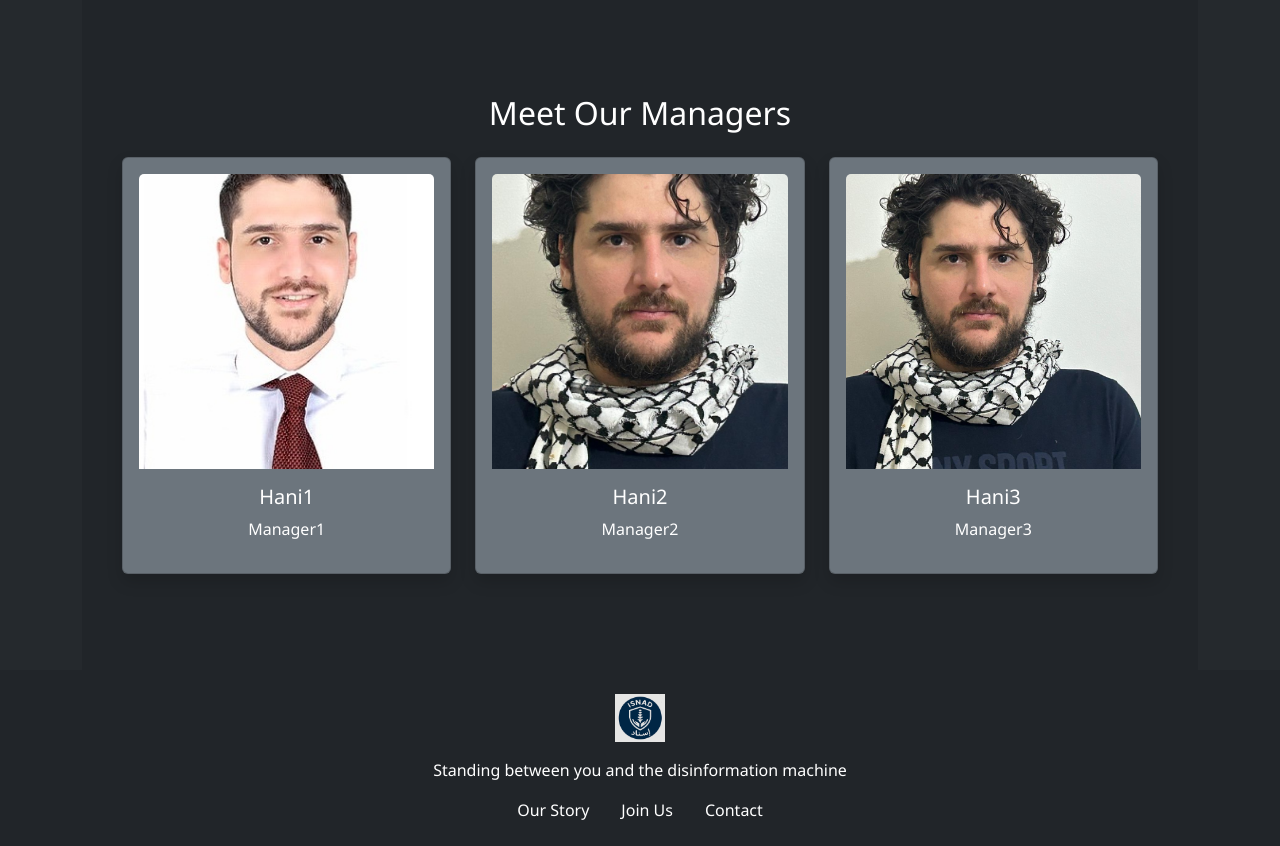
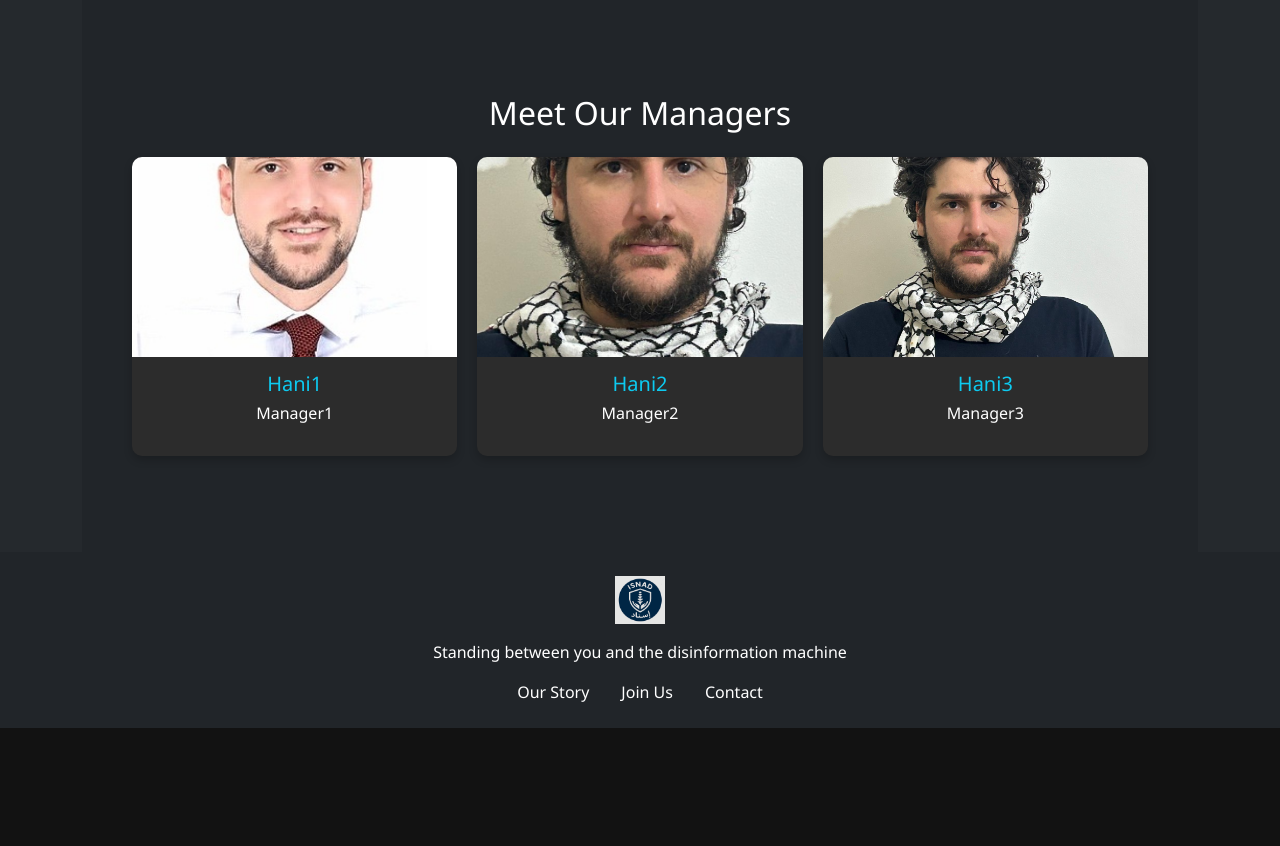
Before and after one commit to haniabukhaitcode/IsnadQuickWebsite, a React (Create React App) app in the folder frontend/: page /about in a window 1280 px wide. Shown: the part 1204-2050 px from the top of the page. After the commit the page ends 1932 px from the top, so only its background shows below. Built offline with nearby package versions, Linux system fonts and the light colour scheme; no server answers.

Commit message:
design fix5

```diff
--- a/frontend/src/pages/About.css
+++ b/frontend/src/pages/About.css
@@ -1,26 +1,52 @@
-/* Managers Section */
+/* Managers Section - Guaranteed Working Solution */
+.manager-grid {
+  display: grid;
+  grid-template-columns: repeat(auto-fit, minmax(280px, 1fr));
+  gap: 20px;
+  padding: 0 10px;
+}
+
 .manager-card {
-  transition: transform 0.3s ease, box-shadow 0.3s ease;
+  background: #2c2c2c;
+  border-radius: 10px;
+  overflow: hidden;
+  box-shadow: 0 4px 8px rgba(0,0,0,0.2);
+  transition: transform 0.3s ease;
 }
 
 .manager-card:hover {
   transform: translateY(-5px);
-  box-shadow: 0 10px 20px rgba(0, 0, 0, 0.2) !important;
 }
 
-/* Ensure consistent card heights */
-.card {
-  display: flex;
-  flex-direction: column;
+.card-image {
+  width: 100%;
+  height: 200px;
+  overflow: hidden;
+}
+.manager-grid {
+  display: grid !important;
+}
+.card-image img {
+  width: 100%;
+  height: 100%;
+  object-fit: cover;
+  display: block;
 }
 
-.card-body {
-  flex-grow: 1;
+.card-content {
+  padding: 15px;
+  text-align: center;
+  color: white;
 }
 
-/* For very small screens (optional) */
+.card-content h5 {
+  margin-bottom: 5px;
+  color: #0dcaf0;
+}
+
+/* For very small screens */
 @media (max-width: 400px) {
-  .row-cols-sm-2 {
-    grid-template-columns: repeat(2, 1fr) !important;
+  .manager-grid {
+    grid-template-columns: 1fr;
   }
 }
--- a/frontend/src/pages/About.jsx
+++ b/frontend/src/pages/About.jsx
@@ -64,55 +64,37 @@ export default function About() {
 <section className="bg-dark text-white py-5">
   <div className="container">
     <h2 className="text-center mb-4">Meet Our Managers</h2>
-    <div className="row row-cols-1 row-cols-sm-2 row-cols-md-3 g-4">
+    <div className="manager-grid">
       {/* Manager 1 */}
-      <div className="col">
-        <div className="card h-100 bg-secondary text-white shadow">
-          <div className="ratio ratio-1x1">
-            <img
-              src="../assets/manager1.jpg"
-              className="card-img-top object-fit-cover"
-              alt="Manager 1"
-            />
-          </div>
-          <div className="card-body text-center">
-            <h5 className="card-title">Hani1</h5>
-            <p className="card-text">Manager1</p>
-          </div>
+      <div className="manager-card">
+        <div className="card-image">
+          <img src="../assets/manager1.jpg" alt="Manager 1" />
+        </div>
+        <div className="card-content">
+          <h5>Hani1</h5>
+          <p>Manager1</p>
         </div>
       </div>
 
       {/* Manager 2 */}
-      <div className="col">
-        <div className="card h-100 bg-secondary text-white shadow">
-          <div className="ratio ratio-1x1">
-            <img
-              src="../assets/manager2.jpg"
-              className="card-img-top object-fit-cover"
-              alt="Manager 2"
-            />
-          </div>
-          <div className="card-body text-center">
-            <h5 className="card-title">Hani2</h5>
-            <p className="card-text">Manager2</p>
-          </div>
+      <div className="manager-card">
+        <div className="card-image">
+          <img src="../assets/manager2.jpg" alt="Manager 2" />
+        </div>
+        <div className="card-content">
+          <h5>Hani2</h5>
+          <p>Manager2</p>
         </div>
       </div>
 
       {/* Manager 3 */}
-      <div className="col">
-        <div className="card h-100 bg-secondary text-white shadow">
-          <div className="ratio ratio-1x1">
-            <img
-              src="../assets/manager3.jpg"
-              className="card-img-top object-fit-cover"
-              alt="Manager 3"
-            />
-          </div>
-          <div className="card-body text-center">
-            <h5 className="card-title">Hani3</h5>
-            <p className="card-text">Manager3</p>
-          </div>
+      <div className="manager-card">
+        <div className="card-image">
+          <img src="../assets/manager3.jpg" alt="Manager 3" />
+        </div>
+        <div className="card-content">
+          <h5>Hani3</h5>
+          <p>Manager3</p>
         </div>
       </div>
     </div>
```
